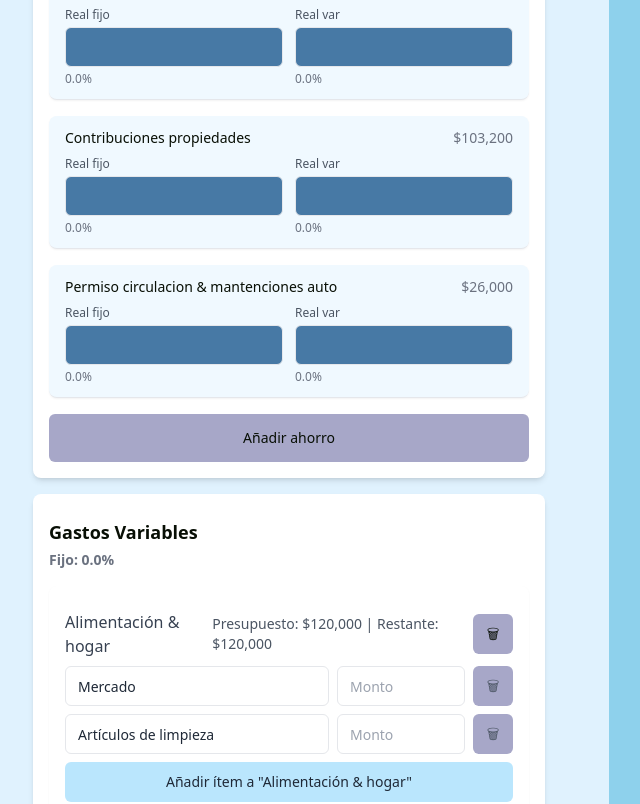
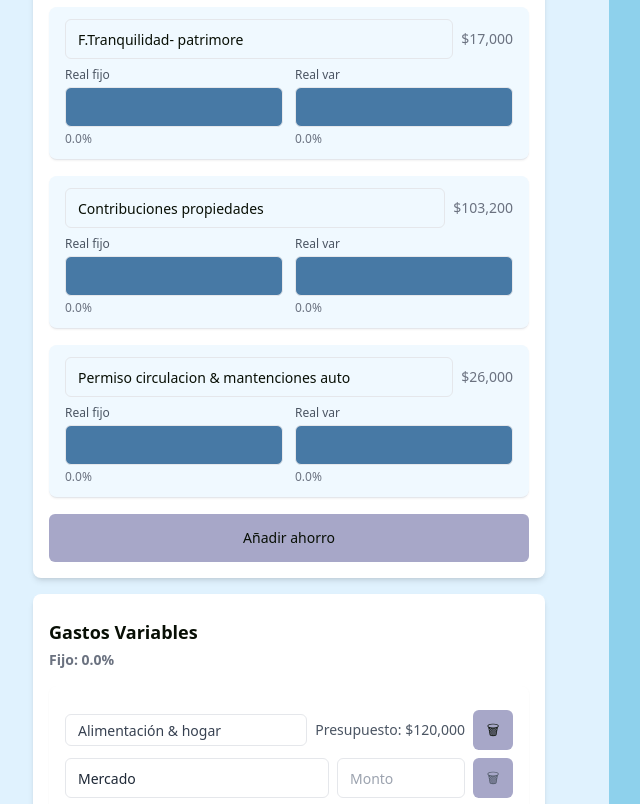
Before and after one commit to Rudolph04-pixel/Rufina009, a React (Vite) app: page / in a window 1280 px wide. Shown: the part 2927-3731 px from the top of the page, without its empty margins (31-671 px from the left). Built offline with nearby package versions, Linux system fonts and the light colour scheme.

Commit message:
Actualiza complementos26

```diff
--- a/src/FinanzasPersonales.jsx
+++ b/src/FinanzasPersonales.jsx
@@ -159,6 +159,8 @@ export default function FinanzasPersonales() {
   const totalInversion = totalInvFijo + totalInvVar;
   const totalAhorro = totalAhrFijo + totalAhrVar;
   const totalGastos = totalGastosFijos + totalNoGuilt + totalInversion + totalAhorro + totalGVarFijo;
+  const renameAhorroKey = (oldKey, newKey) => { }
+  const renameGVCatKey   = (oldKey, newKey) => { }
 
   const percent = (v) => (totalFixedIngresos ? ((v / totalFixedIngresos) * 100).toFixed(1) : "0.0");
   const percentVar = (v) => (totalIngresosVariables ? ((v / totalIngresosVariables) * 100).toFixed(1) : "0.0");
@@ -257,10 +259,10 @@ export default function FinanzasPersonales() {
         rows.push([cat, k, x.presupuesto, rf, percent(rf), rv, percentVar(rv), months[selectedMonth], selectedYear]);
       });
 
+    /* Gastos Variables (sin fila de total real fijo por categoría) */
     const pushGV = (obj) =>
       Object.entries(obj).forEach(([k, x]) => {
-        const subtotal = calcSubTotal(x.subItems);
-        rows.push(["Gastos Variables", k, x.presupuesto, subtotal, percent(subtotal), "-", "-", months[selectedMonth], selectedYear]);
+        rows.push(["Gastos Variables", k, x.presupuesto, "-", "-", "-", "-", months[selectedMonth], selectedYear]);
         Object.entries(x.subItems).forEach(([subK, subX]) => {
           const subRf = Number(subX.realFijo || 0);
           rows.push([`Gastos Variables - ${k} (Sub)`, subK, "-", subRf, percent(subRf), "-", "-", months[selectedMonth], selectedYear]);
@@ -482,10 +484,17 @@ export default function FinanzasPersonales() {
               const rf = Number(x.realFijo || 0), rv = Number(x.realVariable || 0);
               return (
                 <div key={k} className="space-y-2 py-3 px-4 bg-sky-50 rounded-lg shadow-sm border-b last:border-0">
-                  <div className="flex justify-between items-center">
-                    <span className="font-medium text-sm">{k}</span>
-                    <span className="text-sm text-gray-500">${x.presupuesto.toLocaleString()}</span>
-                  </div>
+                  <div className="flex justify-between items-center gap-2">
+                    <Input
+                      className="font-medium text-sm flex-1 bg-transparent"
+                      defaultValue={k}
+                      onBlur={(e) => renameAhorroKey(k, e.target.value.trim())}
+                   />
+                   <span className="text-sm text-gray-500">
+                     ${x.presupuesto.toLocaleString()}
+                  </span>
+                </div>
+
                   <div className="flex flex-col sm:flex-row gap-3">
                     <div className="flex-1">
                       <label className="block text-xs text-gray-600 mb-1">Real fijo</label>
@@ -527,13 +536,20 @@ export default function FinanzasPersonales() {
               return (
                 <Card key={catKey} className="bg-sky-50 shadow-sm">
                   <CardContent>
-                    <div className="flex justify-between items-center mb-2">
-                      <span className="font-medium text-gray-700">{catKey}</span>
+                    <div className="flex items-center gap-2 mb-2">
+                      <Input
+                        className="h-8 flex-1 bg-transparent font-medium text-gray-700"
+                        defaultValue={catKey}
+                        onBlur={(e) => renameGVCatKey(catKey, e.target.value.trim())}
+                      />
                       <span className="text-sm text-gray-600">
-                        Presupuesto: ${catVal.presupuesto.toLocaleString()} | Restante: ${restante.toLocaleString()}
+                        Presupuesto: ${catVal.presupuesto.toLocaleString()}
                       </span>
-                      <Button size="icon" variant="ghost" onClick={() => deleteKey(setGastosVariables, catKey)}>🗑</Button>
+                      <Button size="icon" variant="ghost" onClick={() => deleteKey(setGastosVariables, catKey)}>
+                        🗑
+                      </Button>
                     </div>
+
                     <div className="space-y-2">
                       {/* Sub‑ítems */}
                       {Object.entries(catVal.subItems).map(([subK, subX]) => (
```
